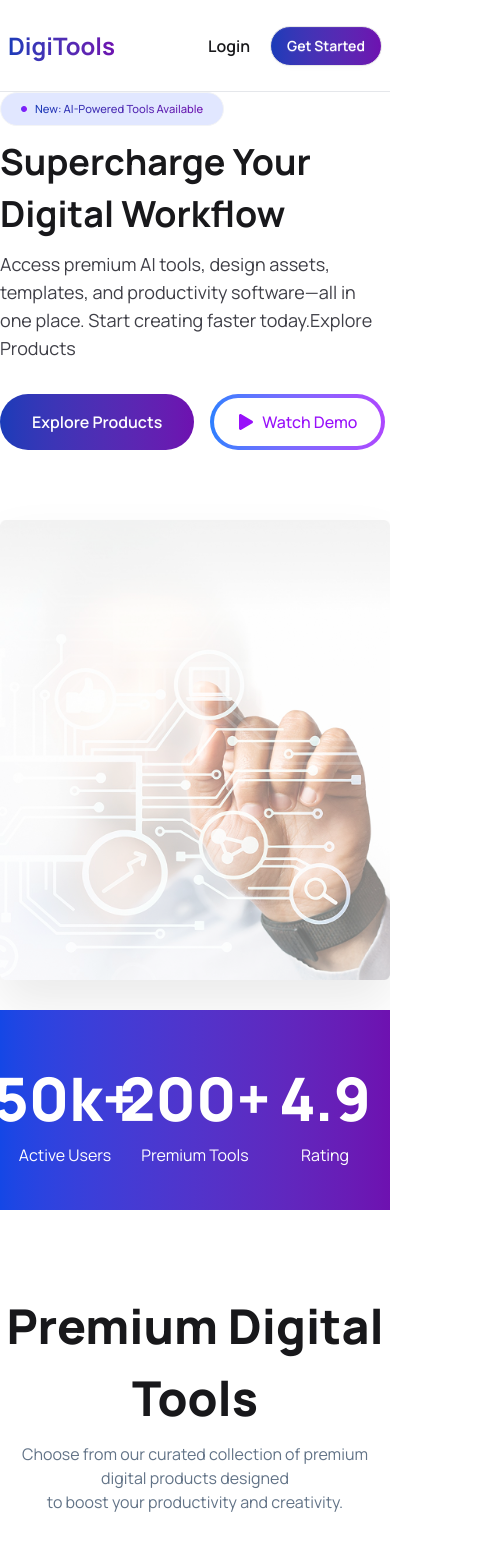
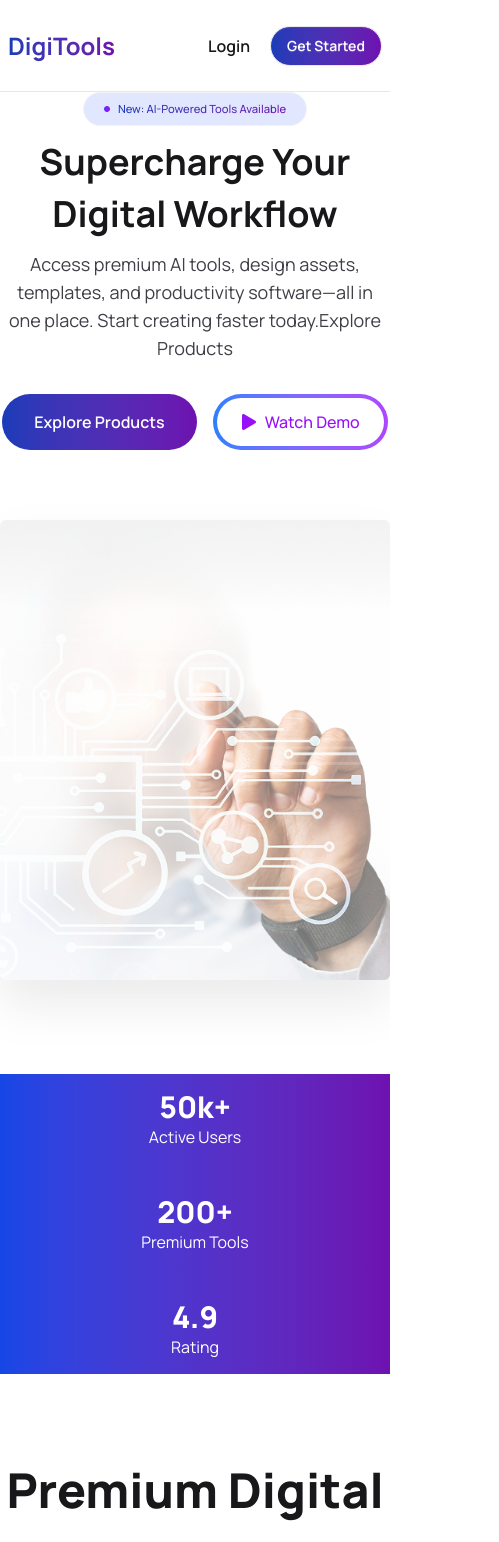
Before and after one commit to mdabgal/A6-Digitool-Project, a React (Vite) app: page / in a window 390 px wide. Shown: the top 1542 px of the page, 499 px wide, since content can reach past the window. Built offline with nearby package versions, Linux system fonts and the light colour scheme.

Commit message:
replace final code and rasponsive

```diff
--- a/src/components/Bannar/Bannar.jsx
+++ b/src/components/Bannar/Bannar.jsx
@@ -4,10 +4,10 @@ import BannerLogo from "../../assets/Rectangle 4.png"
 import { FaPlay } from 'react-icons/fa';
 const Bannar = () => {
     return (
-          <div className="relative min-h-162.5 flex items-center overflow-hidden">
+          <div className="relative min-h-162.5 flex items-center  overflow-hidden  pb-16 sm:pb-24 lg:pb-32">
       <div className=" max-w-[1600px]  mx-auto grid grid-cols-1 lg:grid-cols-2 gap-10 items-center relative z-10">
         {/* Left Content */}
-        <div className="space-y-4">
+        <div className="space-y-4  text-center lg:text-left mx-auto lg:mx-0">
           <div className="inline-flex items-center gap-2 bg-[#E1E7FF] border border-gray-100  text-sm font-medium px-5 py-2 rounded-full">
            <img src={BannerLogo}></img>
           <small className='bg-gradient-to-r from-blue-800 to-purple-800 bg-clip-text text-transparent'> New: AI-Powered Tools Available</small>
@@ -27,7 +27,7 @@ software—all in one place. Start creating faster today.Explore Products
 
           </p>
 
-          <div className="flex flex-wrap gap-4 pt-4">
+          <div className="flex flex-wrap gap-4 pt-4 justify-center lg:justify-start ">
             <button className=" hover:bg-blue-200  px-8 py-4 rounded-full  text-white bg-gradient-to-r from-blue-800 to-purple-800 font-semibold text-[16px] flex items-center gap-3 group">
              Explore Products
             </button>
@@ -35,10 +35,10 @@ software—all in one place. Start creating faster today.Explore Products
 
 
   <button className="relative inline-flex items-center gap-2 px-1 py-rounded-full font-medium text-purple-600 overflow-hidden group">
-      {/* Gradient Border */}
+
       <span className="absolute inset-0 rounded-full  bg-gradient-to-r from-blue-500 to-purple-500"></span>
 
-      {/* Inner Button */}
+
       <span className="relative flex items-center gap-2 px-6 py-3 rounded-full bg-white group-hover:bg-gray-100 transition">
         <FaPlay className="w-4 h-4 "/>
         <span>Watch Demo</span>
--- a/src/components/Cart/Cart.jsx
+++ b/src/components/Cart/Cart.jsx
@@ -17,7 +17,13 @@ const Cart = ({ cart, setCart, setView, view }) => {
   const totalPrice = cart.reduce((sum, item) => sum + item.price, 0)
 
   return (
-    <div className='mt-10 max-w-[600px] mx-auto p-4'>
+    <div className='mt-10 max-w-[1400px] mx-auto p-4 '>
+
+            <div className='text-center space-y-2 mb-6'>
+                <h2 className='text-[48px] font-extrabold'>Premium Digital Tools</h2>
+                <p className='text-[16px] text-[#627387]'>Choose from our curated collection of premium digital products designed<br></br>
+                    to boost your productivity and creativity.</p>
+            </div>
 
 
 
--- a/src/components/Footer/Footer.jsx
+++ b/src/components/Footer/Footer.jsx
@@ -6,8 +6,8 @@ const Footer = () => {
     return (
         <footer className="bg-[#101727] text-white py-16 px-6">
       <div className="max-w-[1200px] mx-auto">
-        {/* Top Footer Grid */}
-        <div className="grid grid-cols-1 sm:grid-cols-2 md:grid-cols-5 gap-8">
+
+        <div className="grid grid-cols-1  sm:grid-cols-2 md:grid-cols-5 gap-8 text-center">
 
           <div className="md:col-span-1 ">
               <h2 className="text-2xl font-bold mb-4">DigiTools</h2>
--- a/src/components/Main/MainPart1.jsx
+++ b/src/components/Main/MainPart1.jsx
@@ -4,22 +4,22 @@ const MainPart1 = () => {
     return (
 
 
-    <div className='text-white grid grid-cols-3 justify-center  bg-gradient-to-r from-blue-700 to-purple-800 h-[200px] '>
+    <div className='text-white grid grid-cols-1 md:grid-cols-3  justify-center gap-4 h-[300px] bg-gradient-to-r from-blue-700 to-purple-800  md:h-[200px] '>
         <div className='flex flex-col items-center justify-center'>
-            <h1 className='text-[60px] font-extrabold '>50k+</h1>
+            <h1 className='text-3xl md:text-[60px]  font-extrabold '>50k+</h1>
             <p>Active Users</p>
 
         </div>
 
         <div className='flex flex-col items-center justify-center'>
-             <h1 className='text-[60px] font-extrabold'>200+</h1>
+             <h1 className='text-3xl md:text-[60px]  font-extrabold'>200+</h1>
             <p>Premium Tools</p>
 
          </div>
 
 
         <div className='flex flex-col items-center justify-center'>
-            <h1 className='text-[60px] font-extrabold'>4.9</h1>
+            <h1 className='text-3xl md:text-[60px]  font-extrabold'>4.9</h1>
             <p>Rating</p>
         </div>
 
--- a/src/components/Models/Models.jsx
+++ b/src/components/Models/Models.jsx
@@ -36,9 +36,6 @@ const Models = ({modelPromise, addToCart,  setView, cart, view }) => {
 
             {/* Toggle Button */}
 
-          {/* name of each tab group should be unique */}
-
-{/* tab */}
 <div className="flex justify-center my-8 gap-4">
   {/* Products Tab */}
   <label
--- a/src/components/Transparent pricing card/PricingCard.jsx
+++ b/src/components/Transparent pricing card/PricingCard.jsx
@@ -8,7 +8,7 @@ const PricingCard = () => {
                 <p className='text-[#627382] text-[16px]'>Choose the plan that fits your needs. Upgrade or downgrade anytime.</p>
             </div>
 
-            <div className='flex gap-10 justify-center items-center items-stretch '>
+            <div className='grid grid-cols-1 md:grid-cols-2 lg:grid-cols-3 gap-10  justify-items-center'>
                 <div className="card w-96 shadow-sm h-full min-h-[470px]  ">
   <div className="card-body flex flex-col justify-between rounded-2xl bg-[#F9FAFC]">
 
```
